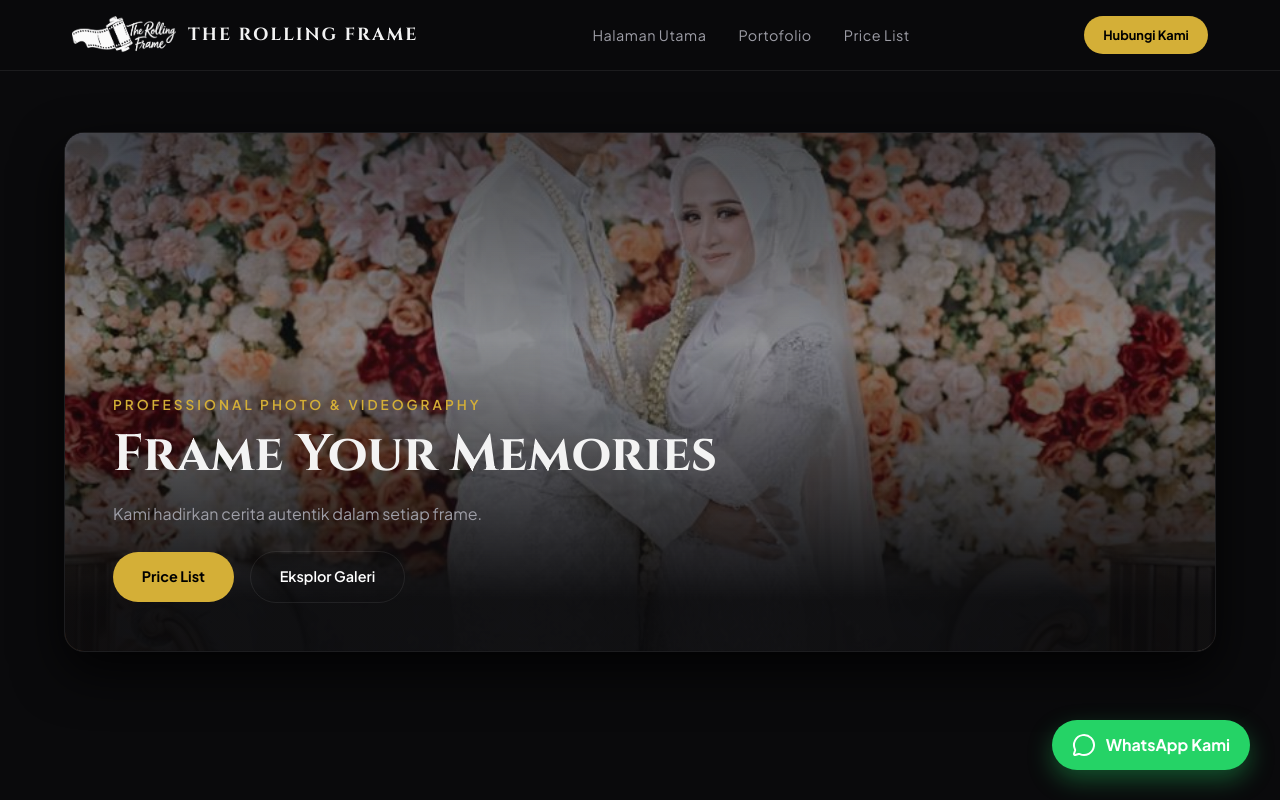
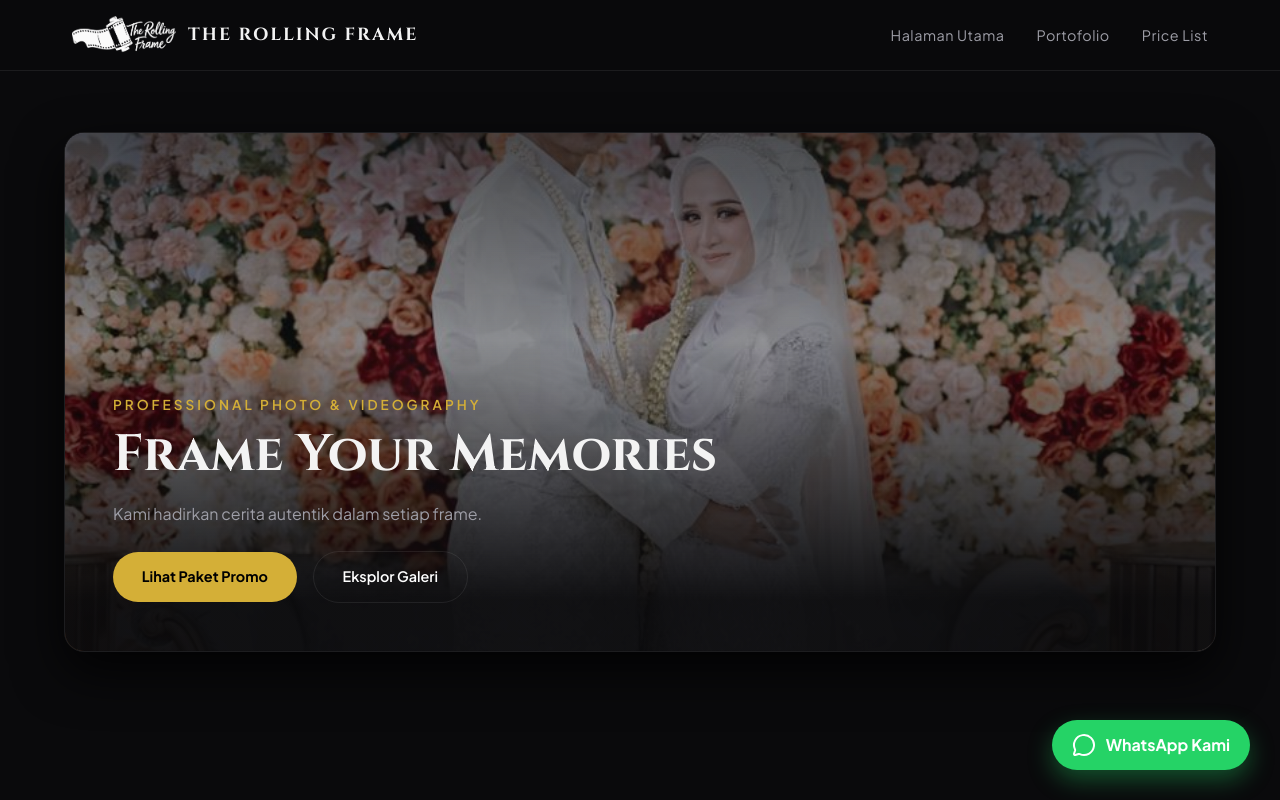
Before and after one commit to bulbule/rolling-frame, a plain HTML site: page index.html in a window 1280 px wide. Shown: the top 800 px of the page. Drawn offline with nearby package versions, Linux system fonts and the light colour scheme.

Commit message:
Remove contact link and update button text

```diff
--- a/index.html
+++ b/index.html
@@ -495,9 +495,6 @@
         <li><a href="#portfolio" class="nav-link">Portofolio</a></li>
         <li><a href="#pricelist" class="nav-link">Price List</a></li>
       </ul>
-      <a href="https://wa.me/62895321868008?text=Halo%20The%20Rolling%20Frame,%20saya%20ingin%20tanya%20info%20paket" target="_blank" class="btn-primary" style="padding: 0.55rem 1.2rem; font-size: 0.8rem;">
-        Hubungi Kami
-      </a>
     </div>
   </header>
 
@@ -513,7 +510,7 @@
         <h1 class="hero-headline">Frame Your Memories</h1>
         <p class="hero-subtext">Kami hadirkan cerita autentik dalam setiap frame.</p>
         <div class="hero-cta-group">
-          <a href="#pricelist" class="btn-primary">Price List</a>
+          <a href="#pricelist" class="btn-primary">Lihat Paket Promo</a>
           <a href="#portfolio" class="btn-outline">Eksplor Galeri</a>
         </div>
       </div>
```
